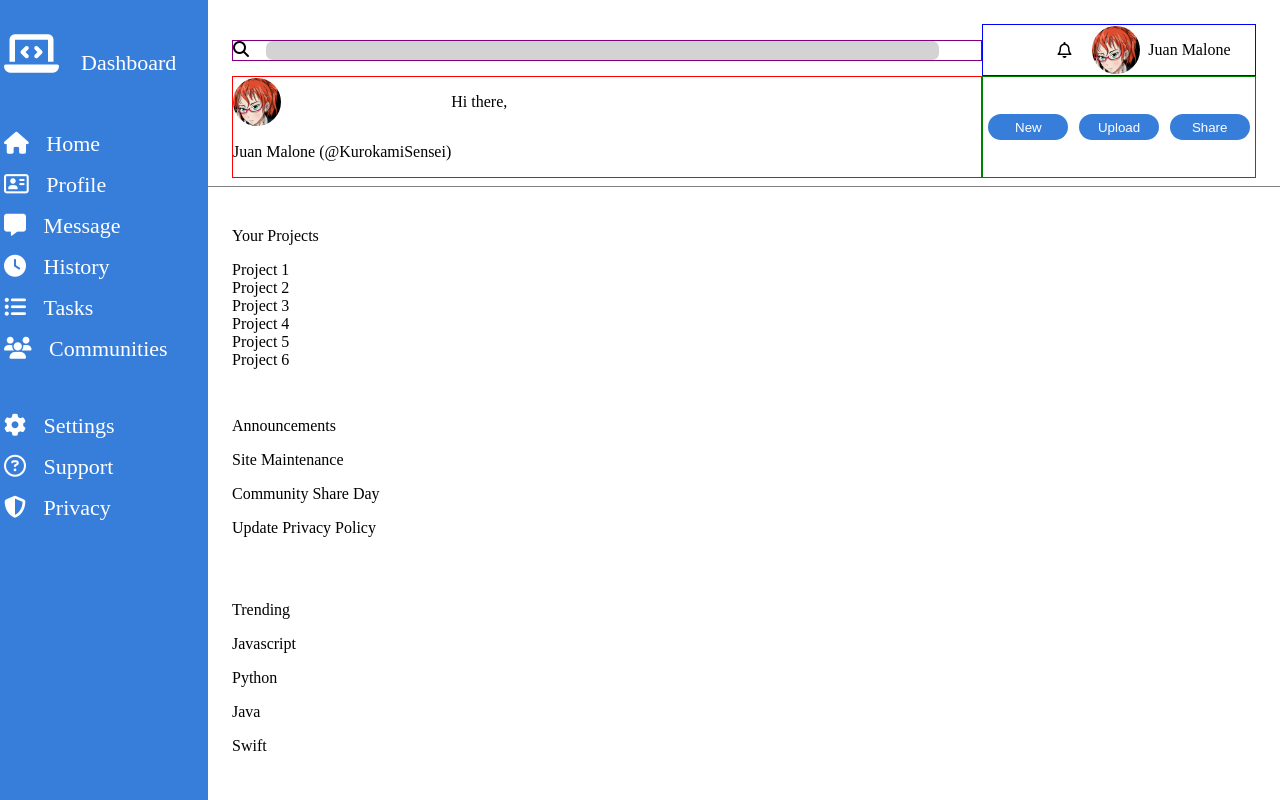
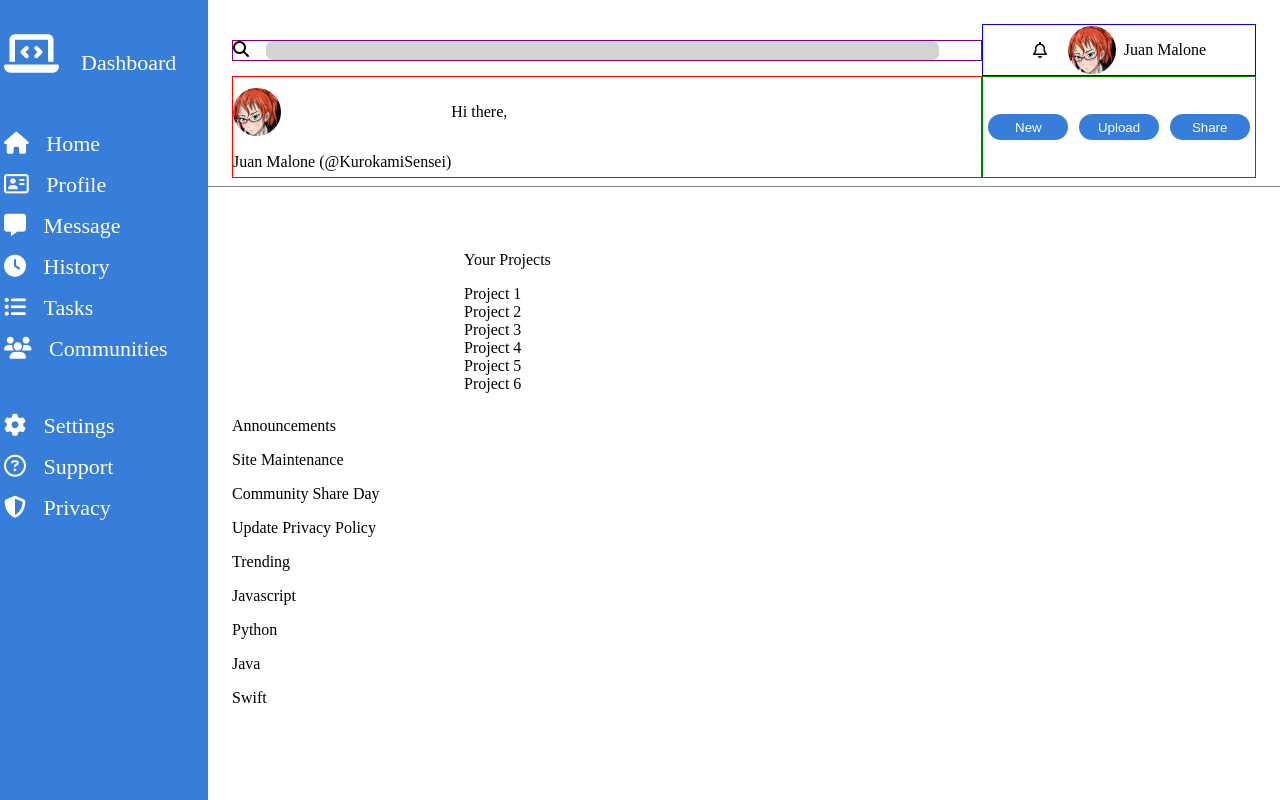
Before and after one commit to Kurok7/Admin-Dashboard, a plain HTML site: page index.html in a window 1280 px wide. Drawn offline with Linux system fonts and the light colour scheme.

Commit message:
continued working on header layout and updated semantic HTML

```diff
--- a/index.html
+++ b/index.html
@@ -12,11 +12,8 @@
 		></script>
 	</head>
 	<body>
-		<div class="side-bar">
-			<nav>
-				<p class="dashboard">
-					<i class="fas fa-laptop-code fa-2x"></i>Dashboard
-				</p>
+		<nav class="side-bar">
+			<p class="dashboard"><i class="fas fa-laptop-code fa-2x"></i>Dashboard</p>
 			<br />
 			<a href="#"><i class="fa-solid fa-house"></i>Home</a>
 			<a href="#"><i class="fa-regular fa-address-card"></i>Profile</a>
@@ -29,8 +26,7 @@
 			<a href="#"><i class="fa-regular fa-circle-question"></i>Support</a>
 			<a href="#"><i class="fas fa-shield-alt"></i>Privacy</a>
 		</nav>
-		</div>
-		<div class="header">
+		<header class="header">
 			<div class="search-container">
 				<i class="fa-solid fa-magnifying-glass"></i>
 				<input type="search" class="search" />
@@ -54,8 +50,8 @@
 				<button type="button" class="upload">Upload</button>
 				<button type="button" class="share">Share</button>
 			</div>
-		</div>
-		<div class="main-content">
+		</header>
+		<section class="main-content">
 			<main class="projects">
 				<p>Your Projects</p>
 				<div class="box">Project 1</div>
@@ -65,15 +61,15 @@
 				<div class="box">Project 5</div>
 				<div class="box">Project 6</div>
 			</main>
-			<section class="announcements">
+			<aside class="announcements">
 				<div class="an-board">
 					<p>Announcements</p>
 					<p>Site Maintenance</p>
 					<p>Community Share Day</p>
 					<p>Update Privacy Policy</p>
 				</div>
-			</section>
-			<section class="trending">
+			</aside>
+			<aside class="trending">
 				<div class="trends">
 					<p>Trending</p>
 					<p>Javascript</p>
@@ -81,7 +77,7 @@
 					<p>Java</p>
 					<p>Swift</p>
 				</div>
+			</aside>
 		</section>
-		</div>
 	</body>
 </html>
--- a/style.css
+++ b/style.css
@@ -33,10 +33,9 @@ body {
 i {
 	margin-right: 0.8em;
 }
-/* NEED TO GRID THIS FIRST BEFORE HEADER CAN BE APPLIED */
+
 .header {
 	display: grid;
-	/* grid-template-columns: repeat(2, auto); */
 	grid-template-columns: 2fr auto;
 	border-bottom: 1px ridge gray;
 }
@@ -68,7 +67,6 @@ section {
 
 .profile {
 	display: flex;
-	justify-content: center;
 	align-items: center;
 	gap: 0.5em;
 	border: 1px solid blue;
@@ -76,7 +74,7 @@ section {
 
 .welcome {
 	display: grid;
-	grid-template: 1fr 1fr / auto 1fr;
+	grid-template: 1fr 30% / auto 1fr;
 	align-items: center;
 	border: 1px solid red;
 }
```
Lines whose indentation alone changed are shown as unchanged.
